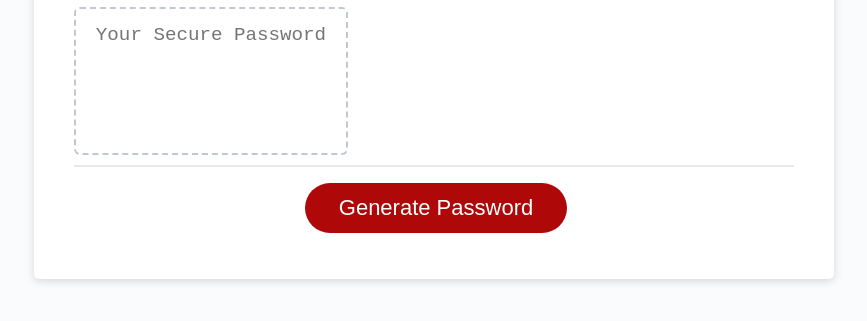
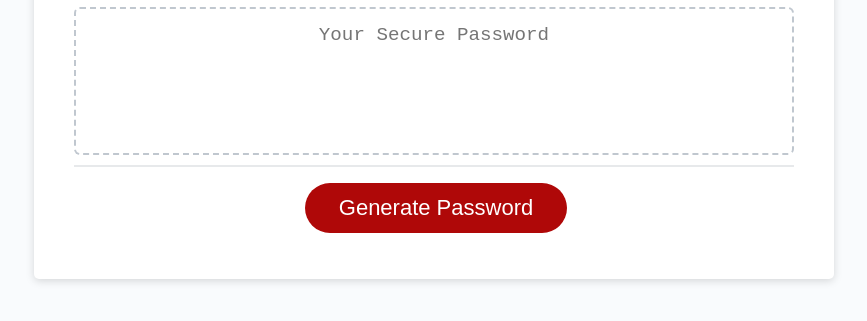
Before and after one commit to GeorgeCJohnson/secure-password-generator, a plain HTML site: page index.html in a window 1280 px wide. Shown: the part 241-562 px from the top of the page, without its empty margins (206-1073 px from the left). Drawn offline with Linux system fonts and the light colour scheme.

Commit message:
Resave css file as files appearance changed unintentionally.  Readd source code.

```diff
--- a/assets/script.js
+++ b/assets/script.js
@@ -12,7 +12,7 @@ var passwordLength = "";
 function generatePassword(){
   console.log("You clicked the button!");
   character = "";
- password = "";
+  password = "";
 
 //User prompts for the password criteria
 
--- a/assets/stylesheet.css
+++ b/assets/stylesheet.css
@@ -102,7 +102,7 @@ button[disabled] {
   -moz-appearance: none;
   appearance: none;
   border: none;
-  display: block;-
+  display: block;
   width: 100%;
   padding-top: 15px;
   padding-left: 15px;
```
